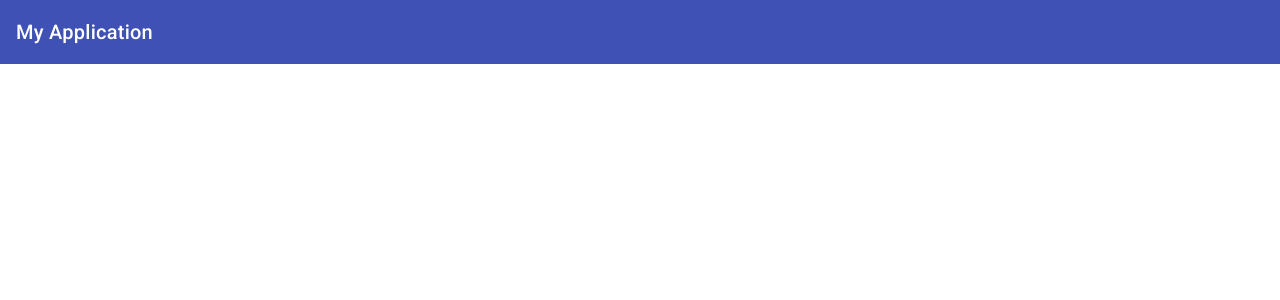
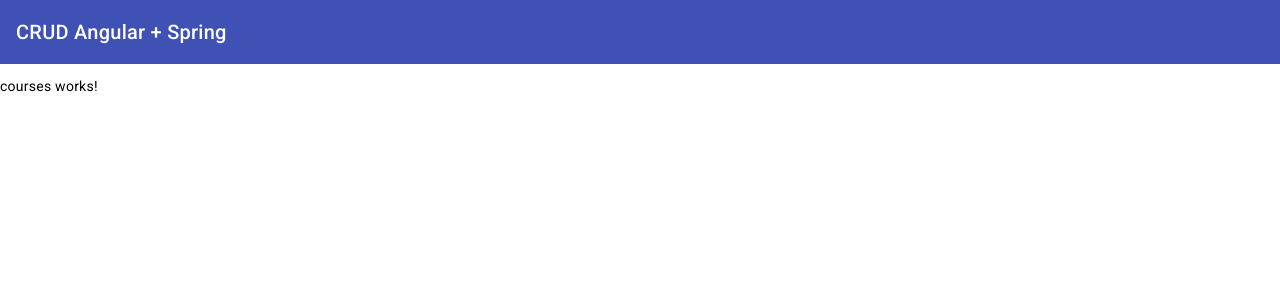
Before and after one commit to janioofi/crud-angular-spring, an Angular app in the folder crud-angular/: page /courses in a window 1280 px wide. Before the commit this address led to /. Shown: the top 300 px of the page. Built offline with nearby package versions, Linux system fonts and the light colour scheme.

Commit message:
Criando o módulo de Cursos e usando o roteamento Lazy Loading

```diff
--- a/crud-angular/src/app/app-routing.module.ts
+++ b/crud-angular/src/app/app-routing.module.ts
@@ -1,10 +1,17 @@
 import { NgModule } from '@angular/core';
 import { RouterModule, Routes } from '@angular/router';
 
-const routes: Routes = [];
+const routes: Routes = [
+    { path: '', pathMatch: 'full', redirectTo: 'courses' },
+    {
+        path: 'courses',
+        loadChildren: () =>
+            import('./courses/courses.module').then((m) => m.CoursesModule),
+    },
+];
 
 @NgModule({
-  imports: [RouterModule.forRoot(routes)],
-  exports: [RouterModule]
+    imports: [RouterModule.forRoot(routes)],
+    exports: [RouterModule],
 })
-export class AppRoutingModule { }
+export class AppRoutingModule {}
--- a/crud-angular/src/app/app.component.html
+++ b/crud-angular/src/app/app.component.html
@@ -1,6 +1,6 @@
 <p>
 	<mat-toolbar color="primary">
-		<span>My Application</span>
+		<span>CRUD Angular + Spring</span>
 	</mat-toolbar>
 </p>
 <router-outlet></router-outlet>
--- /dev/null
+++ b/crud-angular/src/app/courses/courses/courses.component.html
@@ -0,0 +1 @@
+<p>courses works!</p>
--- a/crud-angular/src/index.html
+++ b/crud-angular/src/index.html
@@ -2,7 +2,7 @@
 <html lang="pt-BR">
 	<head>
 		<meta charset="utf-8" />
-		<title>CrudAngular</title>
+		<title>Crud Angular</title>
 		<base href="/" />
 		<meta name="viewport" content="width=device-width, initial-scale=1" />
 		<link rel="icon" type="image/x-icon" href="favicon.ico" />
```
Also changed, not shown: crud-angular/src/app/courses/courses-routing.module.ts (added, +13 -0 lines), crud-angular/src/app/courses/courses.module.ts (added, +17 -0 lines), crud-angular/src/app/courses/courses/courses.component.ts (added, +10 -0 lines), crud-angular/src/app/courses/courses/courses.component.css (added), 2 other files (tests, documents, lock files or other folders).
